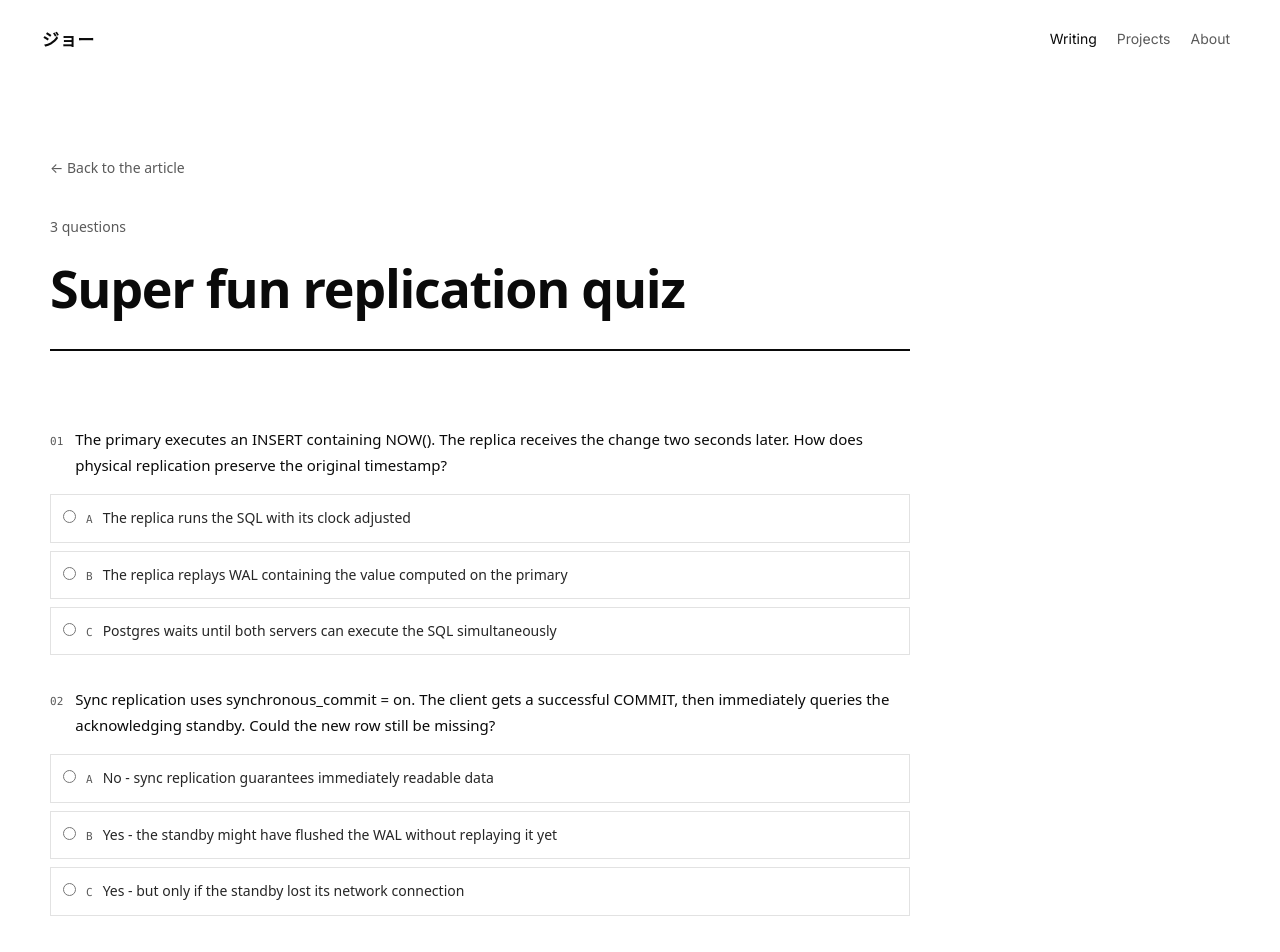
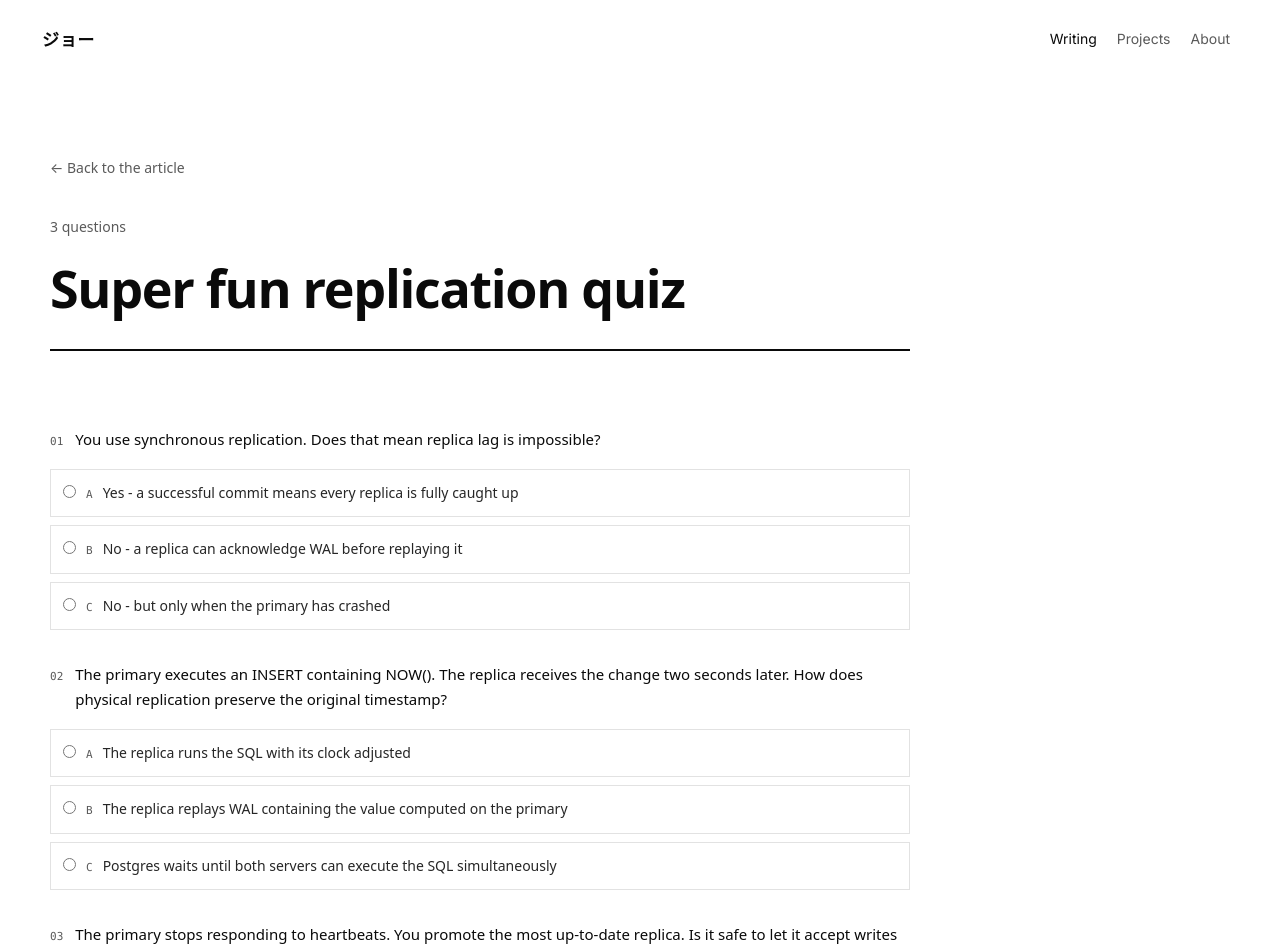
Before and after one commit to JoeS51/Johannes_Sluis_Portfolio_3.0, a Next.js app: page /blog/how-database-replication-works/quiz in a window 1280 px wide. Shown: the top 952 px of the page. Built offline with nearby package versions, Linux system fonts and the light colour scheme.

Commit message:
finishing touches

```diff
--- a/app/blog/replication-quiz.tsx
+++ b/app/blog/replication-quiz.tsx
@@ -4,6 +4,17 @@ import { useId, useState } from "react";
 import styles from "./replication-quiz.module.css";
 
 const questions = [
+  {
+    title: "The sync replication trap",
+    scenario: "You use synchronous replication. Does that mean replica lag is impossible?",
+    answers: [
+      "Yes - a successful commit means every replica is fully caught up",
+      "No - a replica can acknowledge WAL before replaying it",
+      "No - but only when the primary has crashed",
+    ],
+    correct: 1,
+    explanation: "Synchronous replication doesn't always mean the changes are already visible to queries. Depending on the acknowledgment level, a replica can acknowledge WAL before replaying it, so replay lag can still exist. Even when acknowledgment requires replay, the guarantee applies to the required replicas and the acknowledged transaction—not every replica or newer writes.",
+  },
   {
     title: "The timestamp trap",
     scenario: "The primary executes an INSERT containing NOW(). The replica receives the change two seconds later. How does physical replication preserve the original timestamp?",
@@ -16,26 +27,15 @@ const questions = [
     explanation: "Replication reproduces the recorded change. Replaying it later still writes the timestamp computed on the primary",
   },
   {
-    title: "The missing row",
-    scenario: "Sync replication uses synchronous_commit = on. The client gets a successful COMMIT, then immediately queries the acknowledging standby. Could the new row still be missing?",
+    title: "The failover trap",
+    scenario: "The primary stops responding to heartbeats. You promote the most up-to-date replica. Is it safe to let it accept writes immediately?",
     answers: [
-      "No - sync replication guarantees immediately readable data",
-      "Yes - the standby might have flushed the WAL without replaying it yet",
-      "Yes - but only if the standby lost its network connection",
-    ],
-    correct: 1,
-    explanation: "Durability and visibility are different milestones. With on, the standby has durably flushed the WAL, but replay can still be behind. remote_apply waits for replay on the required standby",
-  },
-  {
-    title: "The failover surprise",
-    scenario: "With async replication, the primary acknowledges an INSERT, then fails before sending that transaction’s WAL to the replica. The replica takes over. What should you expect?",
-    answers: [
-      "The write must exist because the client received success.",
-      "The promoted replica can reconstruct the write from its LSN.",
-      "The write can be missing despite the successful response.",
+      "Yes, the replica has the most recent data.",
+      "Yes, missing heartbeats prove the old primary has stopped.",
+      "Not necessarily. The old primary could still accept writes, causing split-brain.",
     ],
     correct: 2,
-    explanation: "The acknowledgement didn’t guarantee replication. An LSN tracks a position—it can’t reconstruct WAL the replica never received. The write may remain on the failed primary, but it isn’t available on the promoted replica.",
+    explanation: "Losing contact with the primary doesn't prove it stopped running. Fencing prevents the old primary from accepting writes before the new primary takes over.",
   },
 ];
 
```
